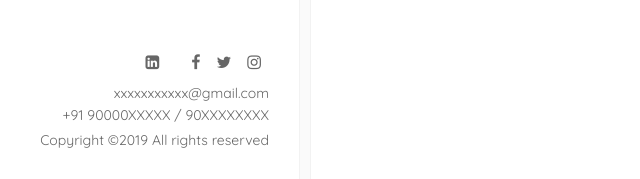
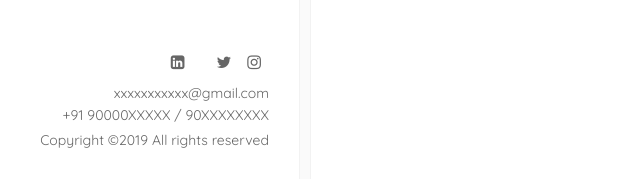
Before and after one commit to doonmaroon/cloud-engineer-cv, a plain HTML site: page about.html in a window 1280 px wide. Shown: the part 621-800 px from the top of the page, 0-640 px from the left. Drawn offline with Linux system fonts and the light colour scheme; some icons are missing.

Commit message:
rwa - removed fbook from footer about

```diff
--- a/about.html
+++ b/about.html
@@ -34,7 +34,6 @@
 					<ul>
 						<li><a href=""><i class="fa fa-linkedin-square" aria-hidden="true"></i></a></li>
 						<li><a href=""><i class="fa-brands fa-discord" aria-hidden="true"></i></a></li>
-						<li><a href=""><i class="fa fa-facebook" aria-hidden="true"></i></a></li>
 						<li><a href=""><i class="fa fa-twitter" aria-hidden="true"></i></a></li>
 						<li><a href=""><i class="fa fa-instagram" aria-hidden="true"></i></a></li>
 					</ul>
```
